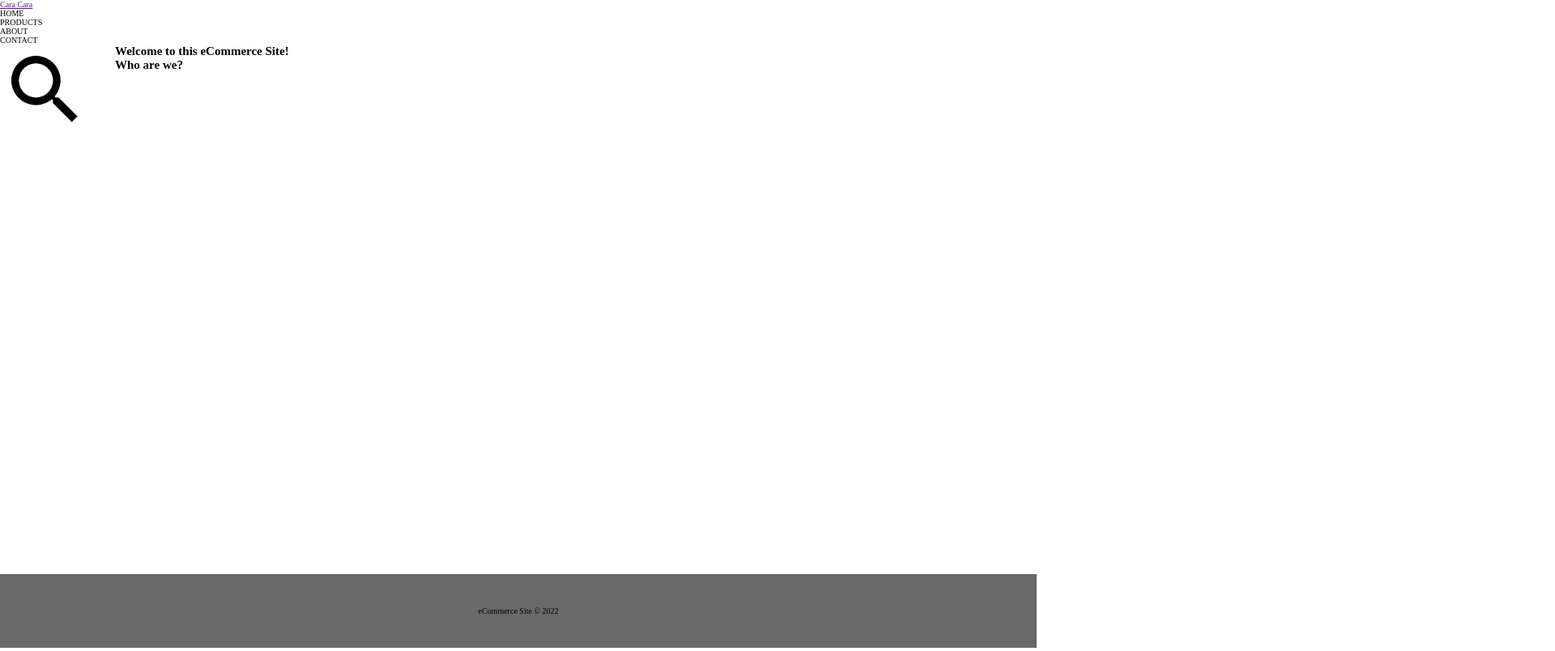
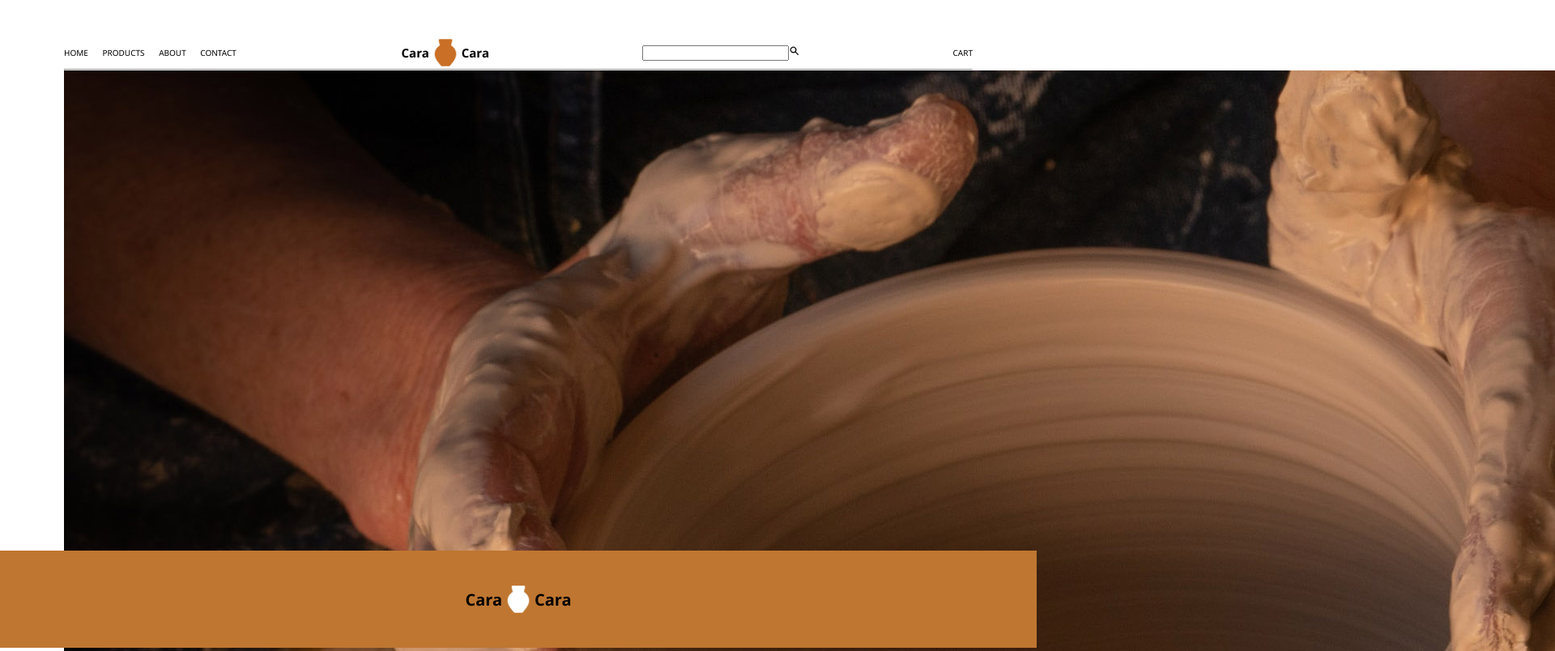
Before and after one commit to TechTay/eCommerce-Website, a plain HTML site: page index.html in a window 1280 px wide. Shown: the top 804 px of the page at 81% size, 1920 px wide, since content can reach past the window. Drawn offline with Linux system fonts and the light colour scheme.

Commit message:
Git Hub Update

```diff
--- a/index.html
+++ b/index.html
@@ -10,29 +10,48 @@
 <body>
     <header>
         <nav>
-            <a href="">Cara Cara</a>
             <ul>
                 <li>HOME</li>
                 <li>PRODUCTS</li>
                 <li>ABOUT</li>
                 <li>CONTACT</li>
-            </ul>
+        </ul>
+        <div class="logo" href=""><h1>Cara</h1>
+                <img src="./images/UX-HTML-CSS/UX-HTML-CSS/icons8-pottery-96.png"
+                    alt="Orange Pottery image" class="center">
+                <h1>Cara</h1></div>
+                <div class="search"> <input type="text"><img src="./images/UX-HTML-CSS/UX-HTML-CSS/1200px-Google_Magnifying_Glass.svg.png" alt="Black magnifying glass"></div>
+                <span>CART</span>
+
+
         </nav>
+        <div class="Bar"> <HR></HR></div>
+        <div class="earl"><img src="./images/UX-HTML-CSS/UX-HTML-CSS/earl-wilcox-y3W0CzO063w-unsplash-alt.jpg" alt="Hands molding a pot"></div>
     </header>
     <main>
         <section class="home">
-            <img src="./images/UX-HTML-CSS/UX-HTML-CSS/1200px-Google_Magnifying_Glass.svg.png" alt="Black magnifying glass">
-            <h1>Welcome to this eCommerce Site!</h1>
+
             <p>
 
             </p>
         </section>
-        <section class="about">
-        <h2>Who are we?</h2>
+        <h1>ABOUT US</h1>
+        <div class="about"> <HR></HR></div>
+        <section class="">
+
         <p>
+            Lorem ipsum dolor sit amet, consectetur adipiscing elit, sed do eiusmod tempor incididunt ut labore et dolore magna aliqua.
+            Lacus laoreet non curabitur gravida arcu ac tortor dignissim. Proin fermentum leo vel orci porta non pulvinar neque laoreet.
+            Amet massa vitae tortor condimentum lacinia. Gravida arcu ac tortor dignissim convallis aenean et tortor at. Pretium fusce id velit ut tortor pretium viverra suspendisse potenti.
+             Nunc consequat interdum varius sit amet mattis vulputate enim. Sed ullamcorper morbi tincidunt ornare massa eget. Ut porttitor leo a diam sollicitudin.
+             Facilisi nullam vehicula ipsum a arcu cursus vitae congue mauris.
         </p>
         </section>
-        <Footer>eCommerce Site © 2022</Footer>
+        <Footer><div class="logo" href=""><h1>Cara</h1>
+            <img src="./images/UX-HTML-CSS/UX-HTML-CSS/icons8-pottery-96 (1).png"
+                alt="Orange Pottery image" class="center">
+            <h1>Cara</h1></div>
+        </Footer>
     </main>
 </body>
 </html>
--- a/styles.css
+++ b/styles.css
@@ -12,20 +12,96 @@ html {
 }
 
 
+body {
+    font-family:'Segoe UI', Tahoma, Geneva, Verdana, sans-serif;
+    background-color: white;
+    color: black;
+    margin: 0;
+}
+
+
+header {
+    background-color: white;
+    position: relative;
+    padding: 1.5rem;
+    margin:  3rem auto;
+    width: 90%;
+
+}
 
 
 
 
-.home img {
-    float: left;
-    margin-right: 3rem;
-    width: 112px;
+
+nav {
+    display: flex;
+    align-items: center;
+    justify-content: space-between;
+}
+
+
+nav li {
+    padding: none;
+    display: inline;
+    margin-right: 1.5rem;
+}
+
+
+nav img {
+    justify-content: none;
+    margin: auto;
+    width: 14px;
+}
+
+
+
+
+
+
+.search {
+    justify-content:right;
+
+}
+
+.earl {
+    display: block;
+    margin-left: auto;
+    margin-right: auto;
+    width: 100%;
+    padding: 0%;
+    border: 0cm;
+
+}
+
+
+main {
+    margin:  1rem auto;
+    width: 80%;
+    ;
+}
+
+
+
+
+
+
+
+.logo {
+    display: flex;
+    justify-content: center;
+    align-items: center;
+}
+
+
+.logo img {
+    height: 40px;
+    width: 40px;
 }
 
 
 footer {
     text-align: center;
-    background-color: dimgray;
+    background-color: RGB(191,118,49);
     padding: 4rem;
     position: fixed;
     width: 100%;
```
